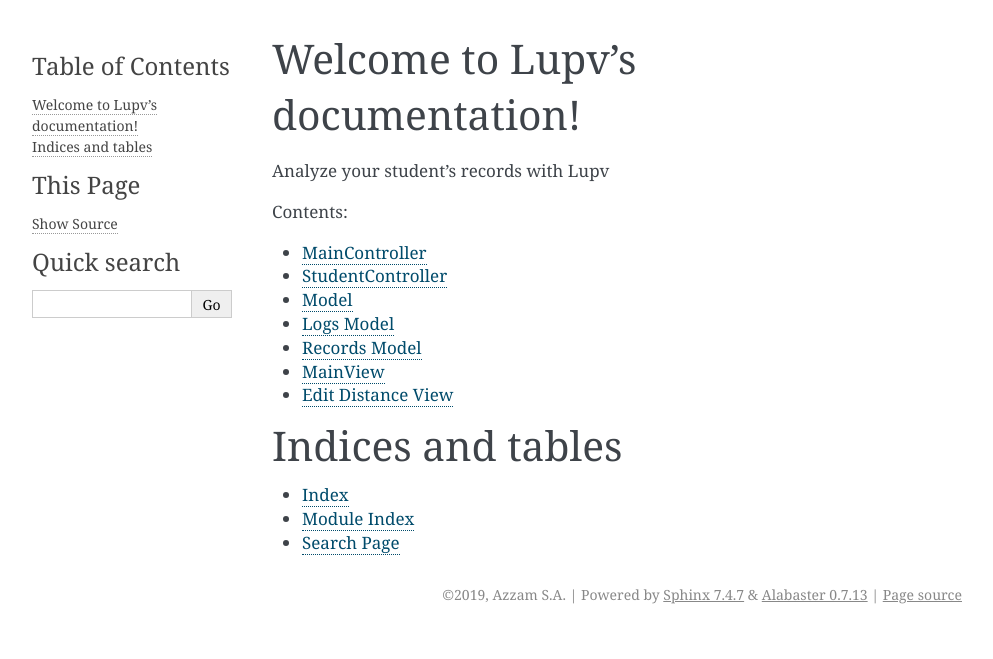
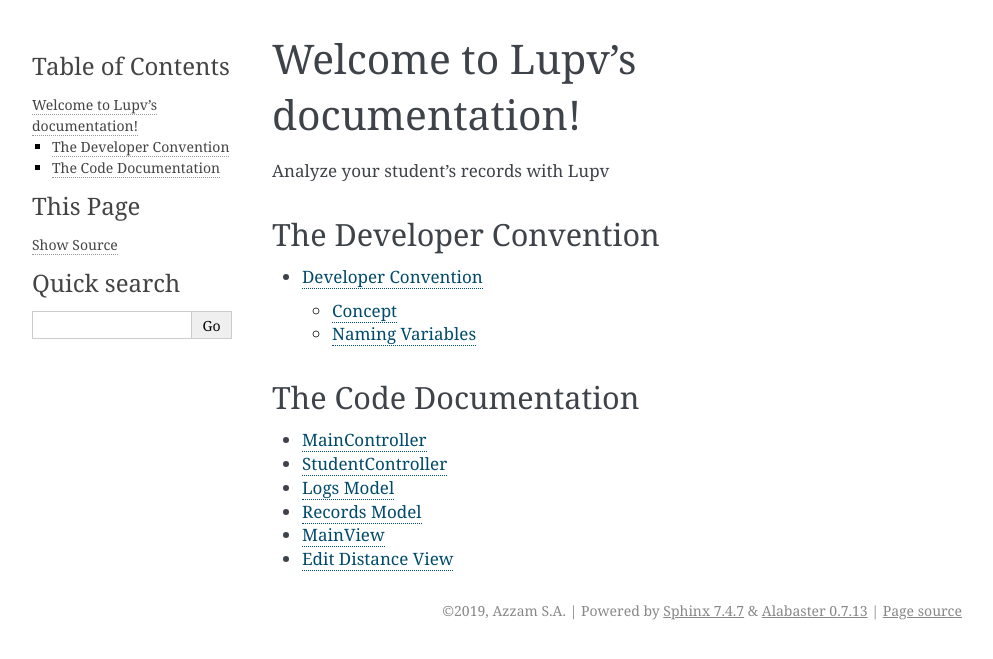
Before and after one commit to azzamsa/lupv, a Sphinx documentation site: the page built from docs/index.rst, in a window 1280 px wide. Shown: the top 659 px of the page, without its empty margins (148-1141 px from the left). Built offline with Sphinx 7.4.7, drawn with Linux system fonts in a browser that asks for light colours.

Commit message:
Document naming convention

```diff
--- a/docs/index.rst
+++ b/docs/index.rst
@@ -6,19 +6,24 @@
    :maxdepth: 2
    :caption: Contents:
 
-   controllers/controller.rst
-   controllers/student_controller.rst
-   models/model.rst
-   models/logs.rst
-   models/records.rst
-   views/main_view.rst
-   views/editdistance_view.rst
+The Developer Convention
+------------------------
+
+.. toctree::
+   :maxdepth: 2
+
+   dev/convention.rst
 
 
+The Code Documentation
+----------------------
 
-Indices and tables
-==================
+.. toctree::
+   :maxdepth: 2
 
-* :ref:`genindex`
-* :ref:`modindex`
-* :ref:`search`
+   classes/controllers/controller.rst
+   classes/controllers/student_controller.rst
+   classes/models/logs.rst
+   classes/models/records.rst
+   classes/views/main_view.rst
+   classes/views/editdistance_view.rst
--- a/docs/models/model.rst
+++ /dev/null
@@ -1,5 +0,0 @@
-Model
-==============
-
-.. automodule:: Model.model
-    :members:
```
Also changed, not shown: docs/dev/convention.rst (added, +29 -0 lines), docs/classes/controllers/controller.rst (renamed from docs/controllers/controller.rst), docs/classes/controllers/student_controller.rst (renamed from docs/controllers/student_controller.rst), docs/classes/models/logs.rst (renamed from docs/models/logs.rst), docs/classes/models/records.rst (renamed from docs/models/records.rst), docs/classes/views/editdistance_view.rst (renamed from docs/views/editdistance_view.rst), docs/classes/views/main_view.rst (renamed from docs/views/main_view.rst).
